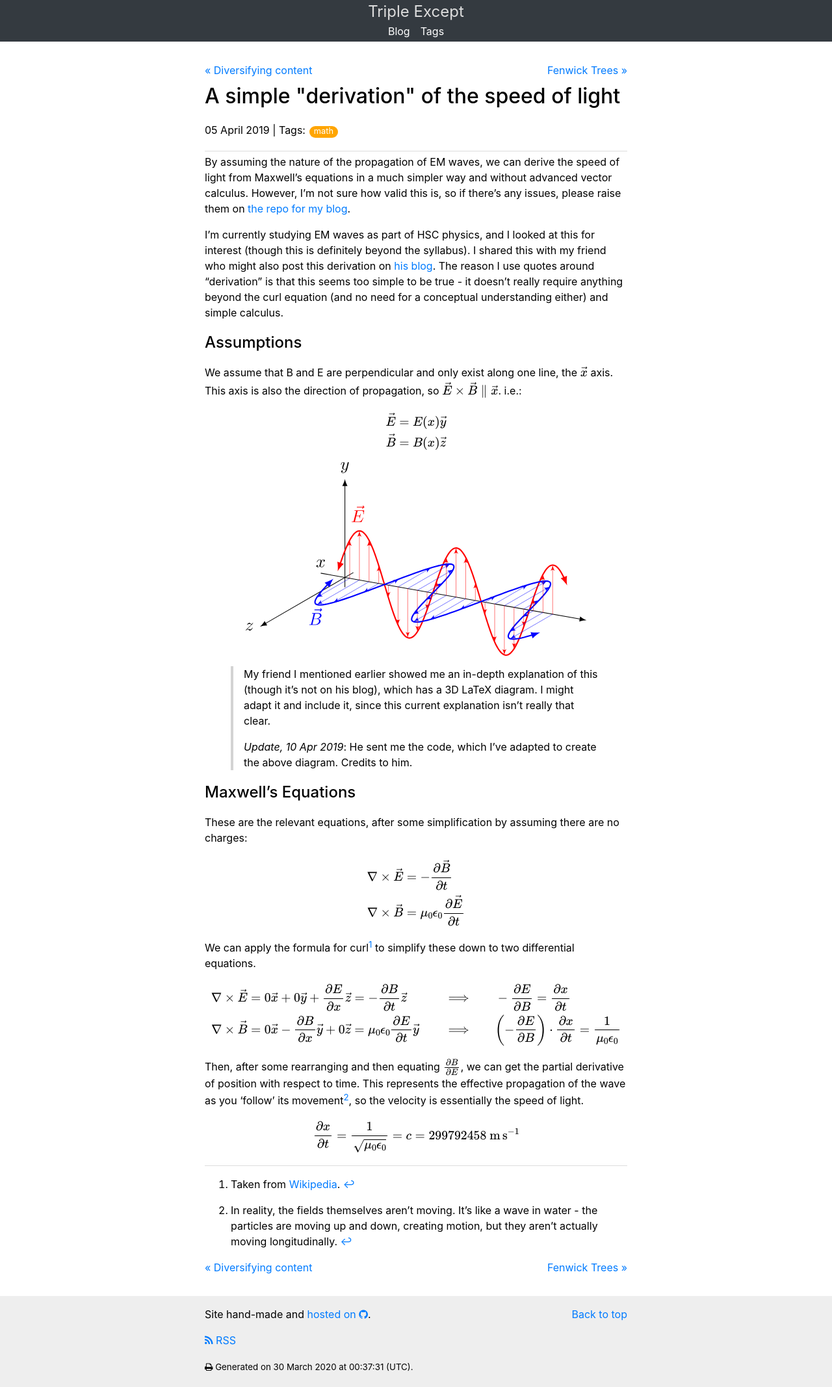
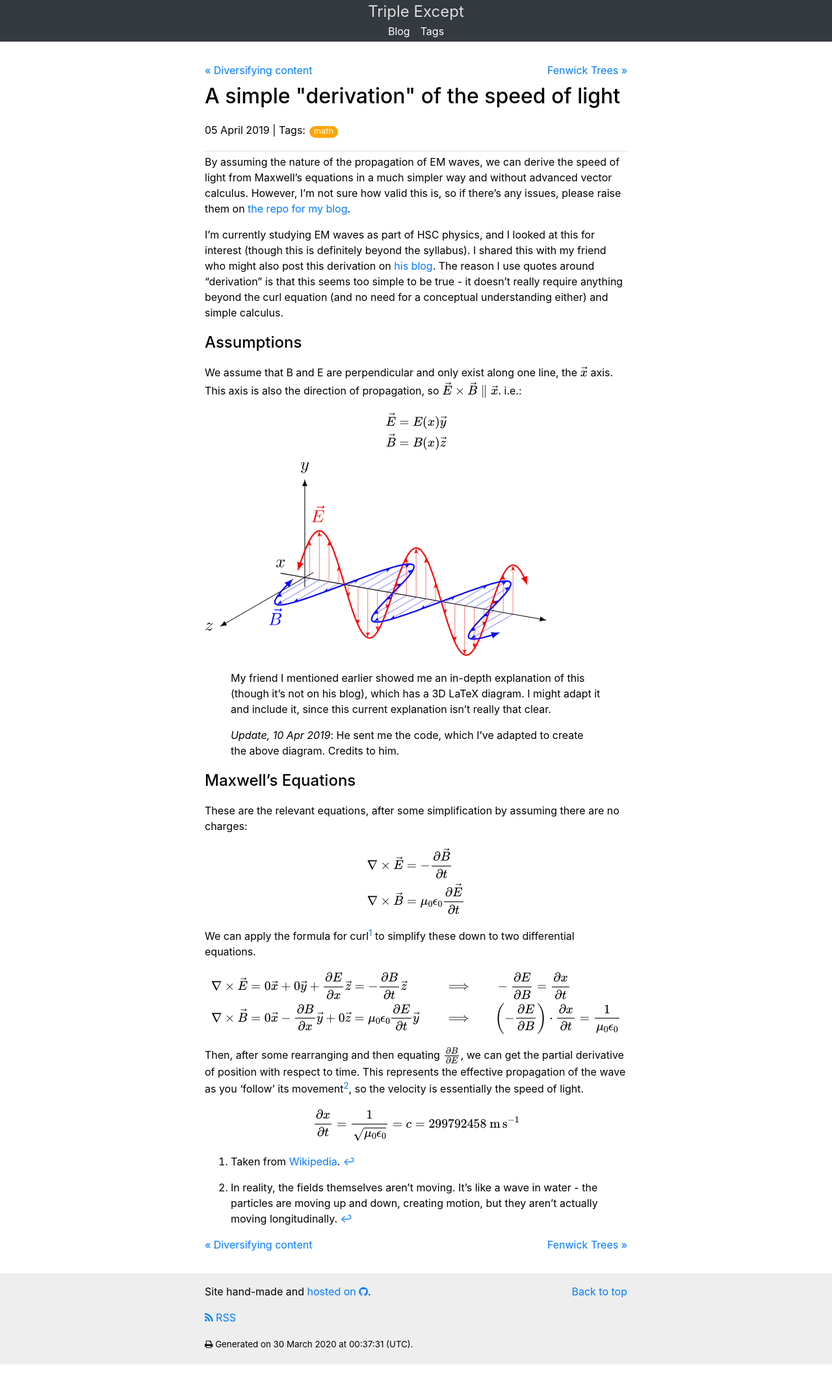
Before and after one commit to ralismark/ralismark.github.io, a Jekyll site: the page built from _posts/2019-04-05-speed-of-light.md, in a window 1280 px wide. Shown: the whole page at 65% size. Built offline with Jekyll 4.4.1, drawn with Linux system fonts in a browser that asks for light colours; formulas are drawn with MathJax 3; comment, search, counter and statistics services are not loaded; after the commit the page ends 2099 px from its top, so only the background shows below that.

Commit message:
Restrict post styling to posts

```diff
--- a/_sass/post.scss
+++ b/_sass/post.scss
@@ -23,7 +23,7 @@
 	border-radius: 1em;
 }
 
-article {
+article#post-content {
 	blockquote {
 		padding-left: 1em;
 		border-left: 4px solid lightgrey;
```
